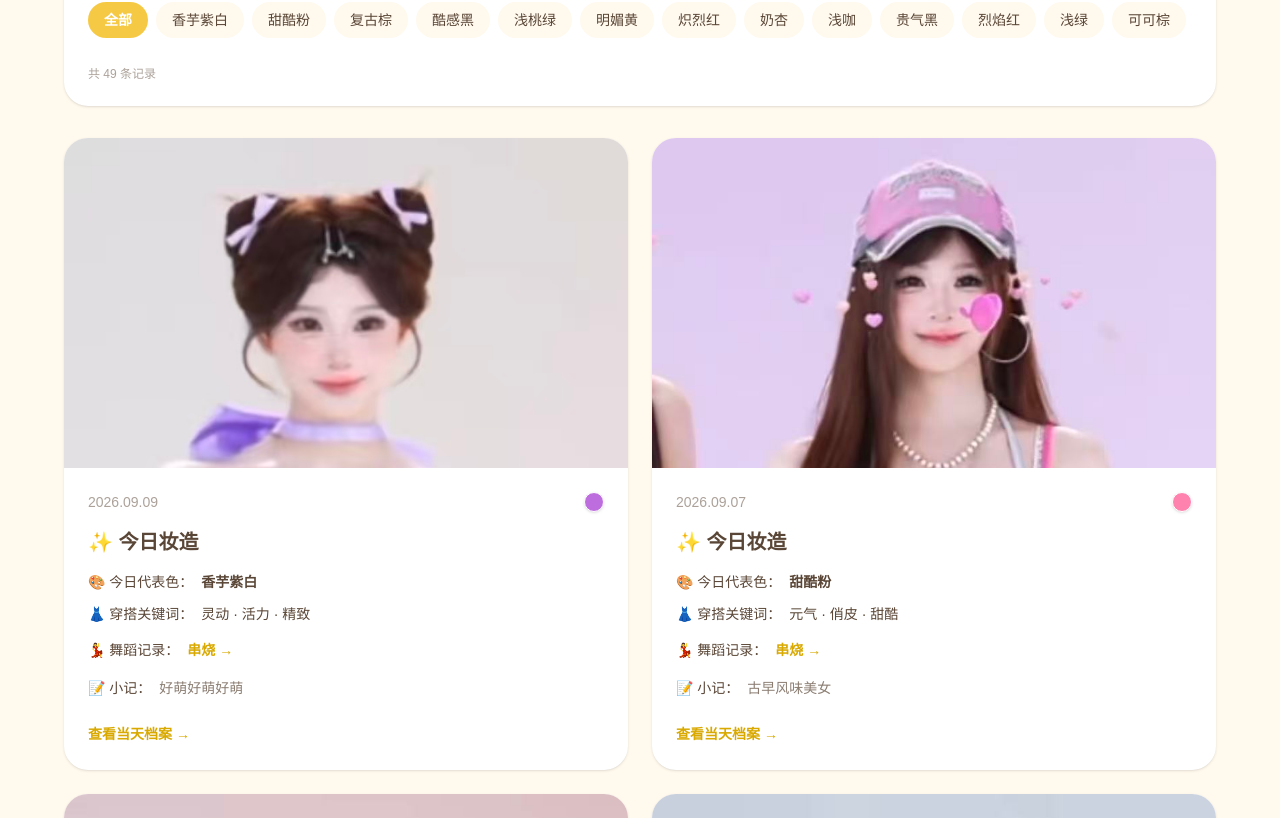
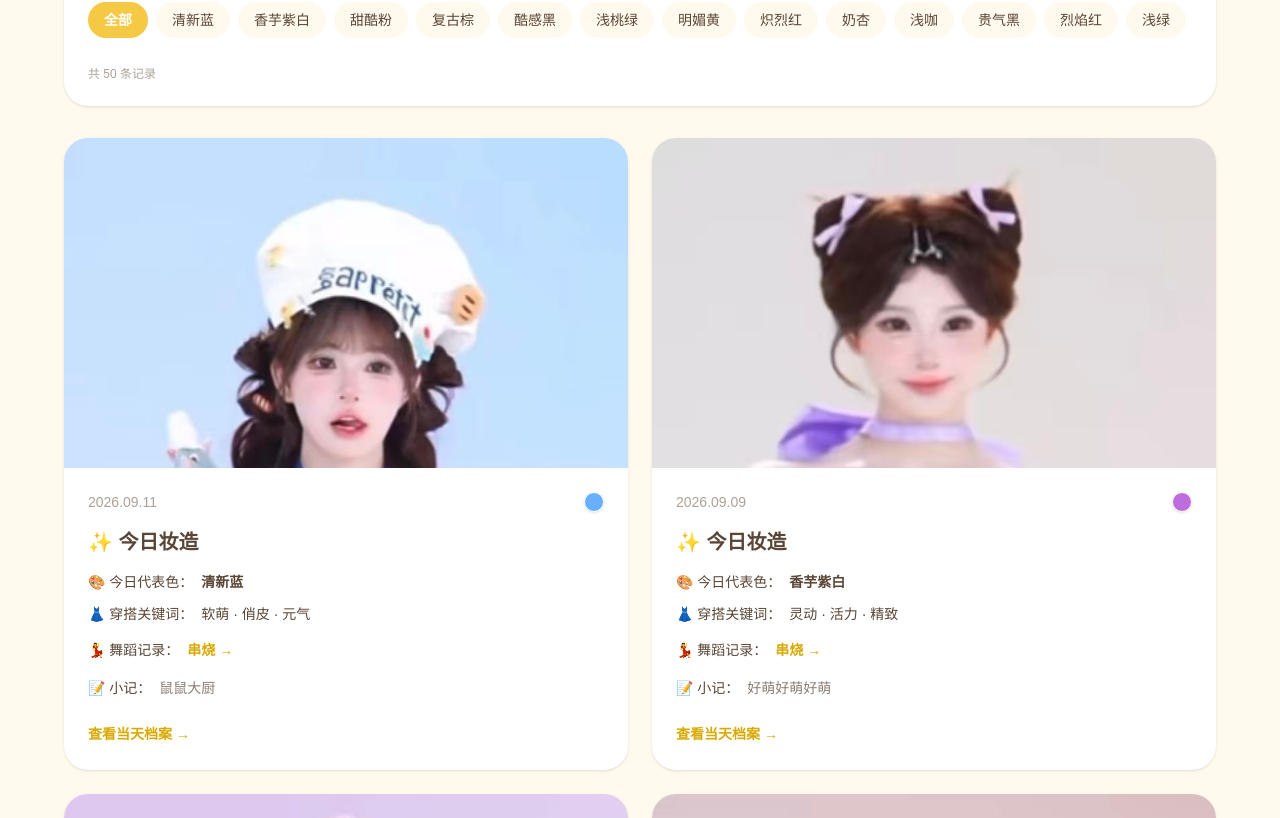
Before and after one commit to niyazhu229-netizen/kuikuizi-daily-archive, a Next.js app: page /daily in a window 1280 px wide. Shown: the part 370-1188 px from the top of the page. Built offline with nearby package versions, Linux system fonts and the light colour scheme.

Commit message:
add 2026-09-11

```diff
--- a/data/daily.ts
+++ b/data/daily.ts
@@ -1,4 +1,27 @@
 export const dailyRecords = [
+  {
+  date: "2026.09.11"
+,
+  image: "/photos/2026-09-11.jpg"
+,
+  color: "清新蓝"
+,
+  colorCode: "#69afff"
+,
+  keywords: "软萌 · 俏皮 · 元气"
+,
+
+  dance
+: {
+    name: "串烧"
+,
+    video: "/videos/2026-09-11.mp4"
+,
+    note: "鼠鼠我呀~"
+  },
+
+  note: "鼠鼠大厨"
+},
    {
   date: "2026.09.09"
 ,
```
Also changed, not shown: public/photos/2026-09-11.jpg (added), 1 other file (tests, documents, lock files or other folders).
